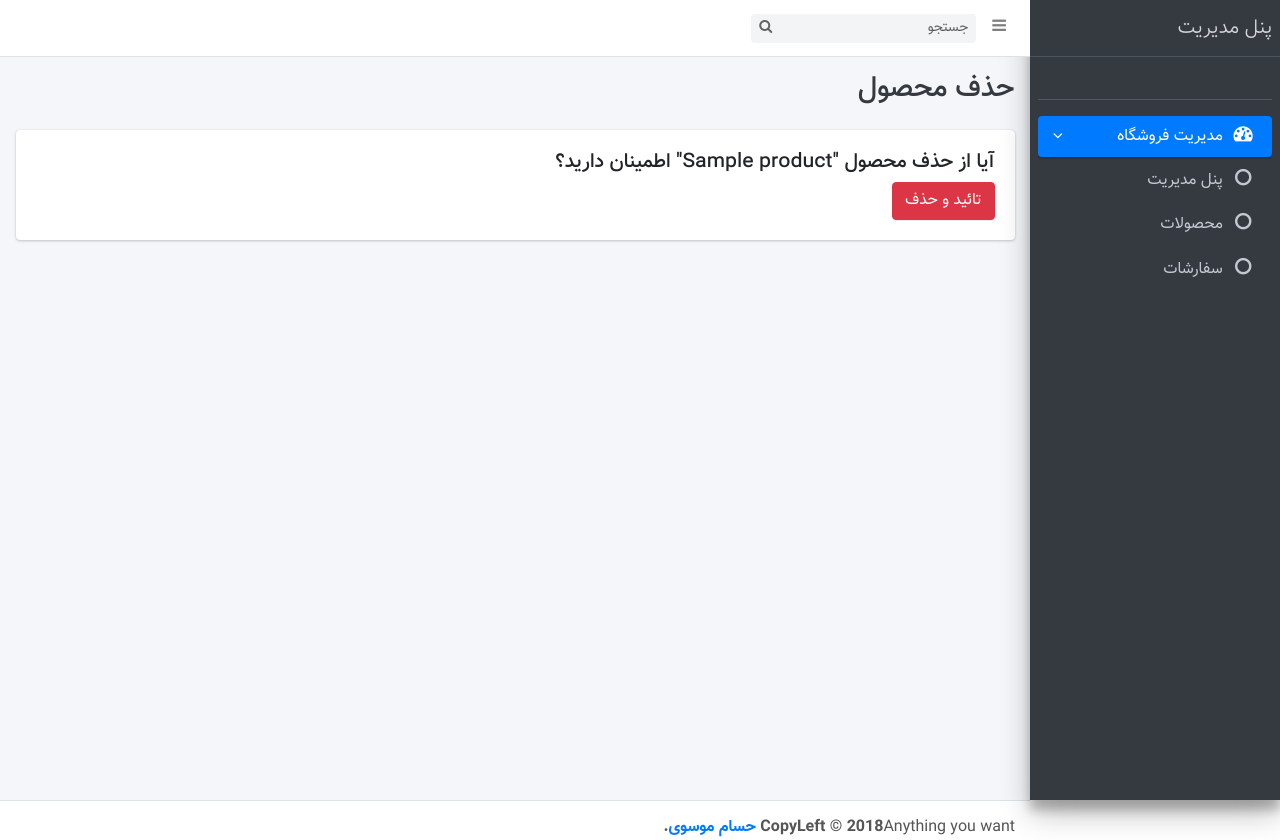
After one commit to AbolfazlAbdi48/entekhab-challenge, a Django app: page /panel/products/delete/1 in a window 1280 px wide. The commit adds this page. Shown: the top 840 px of the page. Run offline with Django 4.2, Linux system fonts and the light colour scheme; tables that the repository leaves empty hold one stand-in row (values such as "Sample post"); some libraries are stand-ins or nearby versions.

Commit message:
Add: AdminProductList Delete & Template

```diff
--- /dev/null
+++ b/product/templates/product/admin/admin_product_delete.html
@@ -0,0 +1,23 @@
+{% extends 'product/admin/base.html' %}
+
+{% block title %}
+    پنل مدیریت | حذف محصول
+{% endblock %}
+
+{% block body_title %}
+    حذف محصول
+{% endblock %}
+
+{% block content %}
+    <div class="col-12">
+        <div class="card">
+            <div class="card-body">
+                <form method="post">
+                    {% csrf_token %}
+                    <h5>آیا از حذف محصول "{{ object.title }}" اطمینان دارید؟</h5>
+                    <button type="submit" class="btn btn-danger">تائید و حذف</button>
+                </form>
+            </div>
+        </div>
+    </div>
+{% endblock %}
--- a/product/templates/product/admin/admin_product_list.html
+++ b/product/templates/product/admin/admin_product_list.html
@@ -52,7 +52,7 @@
                                         <i class="fa fa-pencil"></i>
                                     </span>
                                 </a>
-                                <a href="#">
+                                <a href="{% url 'product:admin-product-delete' product.pk %}">
                                     <span class="badge badge-danger">
                                         <i class="fa fa-trash"></i>
                                     </span>
--- a/product/urls.py
+++ b/product/urls.py
@@ -3,7 +3,8 @@ from .views import (
     admin_home_view,
     AdminProductListView,
     AdminProductCreateView,
-    AdminProductUpdateView
+    AdminProductUpdateView,
+    AdminProductDeleteView
 )
 
 app_name = 'product'
@@ -12,4 +13,5 @@ urlpatterns = [
     path('panel/products/', AdminProductListView.as_view(), name='admin-product-list'),
     path('panel/products/create', AdminProductCreateView.as_view(), name='admin-product-create'),
     path('panel/products/update/<int:pk>', AdminProductUpdateView.as_view(), name='admin-product-update'),
+    path('panel/products/delete/<int:pk>', AdminProductDeleteView.as_view(), name='admin-product-delete'),
 ]
--- a/product/views.py
+++ b/product/views.py
@@ -2,7 +2,7 @@ from django.shortcuts import render
 
 # Create your views here.
 from django.urls import reverse_lazy
-from django.views.generic import ListView, CreateView, UpdateView
+from django.views.generic import ListView, CreateView, UpdateView, DeleteView
 
 from product.models import Product
 
@@ -29,3 +29,9 @@ class AdminProductUpdateView(UpdateView):
     template_name = 'product/admin/admin_product_create_update.html'
     fields = '__all__'
     success_url = reverse_lazy('product:admin-product-list')
+
+
+class AdminProductDeleteView(DeleteView):
+    model = Product
+    template_name = 'product/admin/admin_product_delete.html'
+    success_url = reverse_lazy('product:admin-product-list')
```
